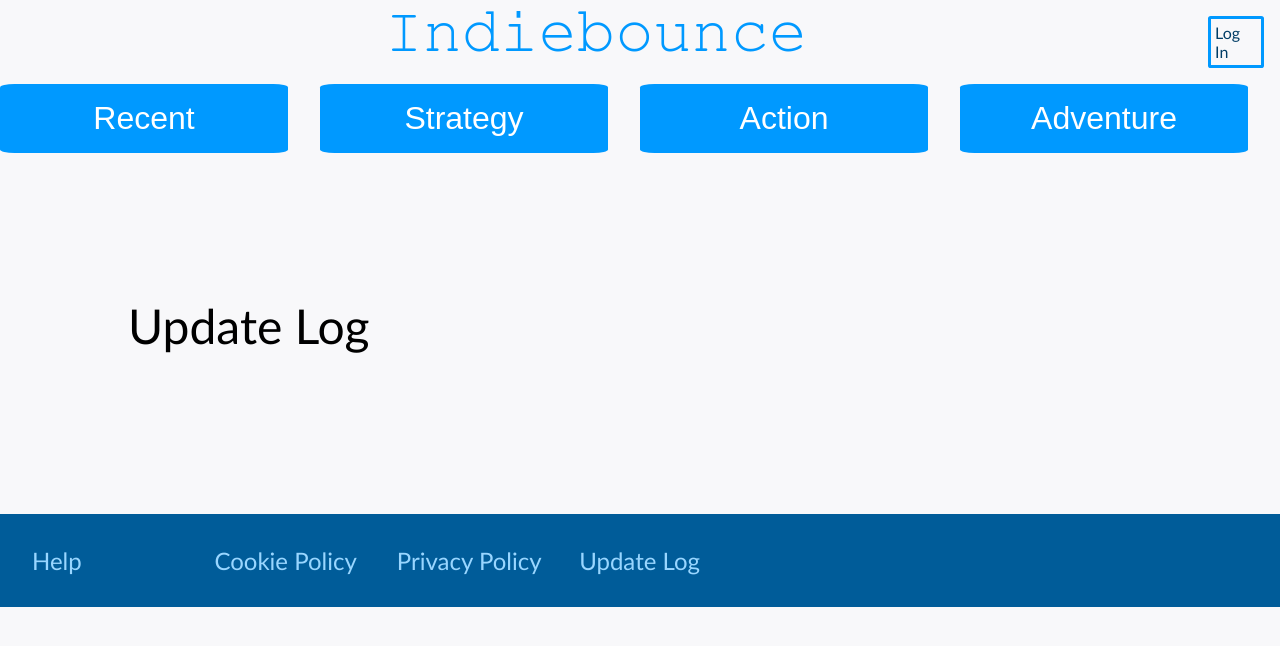
After one commit to margooose/indiebounce.com, a Django app: page /updatelog/ in a window 1280 px wide. The commit adds this page. Shown: the top 646 px of the page. Run offline with Django 4.2, Linux system fonts and the light colour scheme; data that the repository does not hold is empty.

Commit message:
4/19/2022 added update logs?

```diff
--- a/ActualWebsite/main/admin.py
+++ b/ActualWebsite/main/admin.py
@@ -1,5 +1,6 @@
 from django.contrib import admin
-from .models import Game, GameSegment
+from .models import Game, GameSegment, UpdateLog
 # Register your models here.
 admin.site.register(Game)
 admin.site.register(GameSegment)
+admin.site.register(UpdateLog)
--- a/ActualWebsite/main/templates/base.html
+++ b/ActualWebsite/main/templates/base.html
@@ -6,15 +6,19 @@
 
 
     <!-- favicon -->
-    <link rel="apple-touch-icon" sizes="180x180" href="/apple-touch-icon.png">
-    <link rel="icon" type="image/png" sizes="32x32" href="/favicon-32x32.png">
-    <link rel="icon" type="image/png" sizes="16x16" href="/favicon-16x16.png">
-    <link rel="manifest" href="/site.webmanifest">
-    <link rel="mask-icon" href="/safari-pinned-tab.svg" color="#5bbad5">
-    <meta name="msapplication-TileColor" content="#da532c">
-    <meta name="theme-color" content="#ffffff">
 
 
+<link rel="apple-touch-icon" sizes="180x180" href="{% static 'favicons/apple-touch-icon.png' %}">
+<link rel="icon" type="image/png" sizes="32x32" href="{% static 'favicons/favicon-32x32.png' %}">
+<link rel="icon" type="image/png" sizes="16x16" href="{% static 'favicons/favicon-16x16.png' %}">
+<link rel="manifest" href="{% static 'favicons/site.webmanifest' %}">
+<link rel="mask-icon" href="{% static 'favicons/safari-pinned-tab.svg' %}" color="#5bbad5">
+<meta name="msapplication-TileColor" content="#da532c">
+<meta name="theme-color" content="#ffffff">
+
+
+
+    <meta name="viewport">
 
     <link rel="stylesheet" type="text/css" href="{% static 'css/main_base.css' %}">
     <meta charset="UTF-8" content="width=device-width, initial-scale=1">
@@ -252,6 +256,7 @@ body {
         <a class="Bottom-Link" href="/help">Help</a>
         <a class="Bottom-Link" href="/cookiepolicy">Cookie Policy</a>
         <a class="Bottom-Link" href="/privacypolicy">Privacy Policy</a>
+        <a class="Bottom-Link" href="/updatelog">Update Log</a>
     </div>
 </div>
 
--- /dev/null
+++ b/ActualWebsite/main/templates/documentation/updateLog.html
@@ -0,0 +1,123 @@
+
+{% extends "base.html" %}
+{% load static %}
+<html lang="en">
+<title>{%block title %}Updates{%endblock%}</title>
+{%block content%}
+<style>
+
+/* Page */
+
+#Page-Div {
+    margin-top: 2rem;
+    margin-left: 6rem;
+    margin-right: 6rem;
+}
+
+
+a {
+    text-decoration: none;
+    color: black;
+}
+
+.Title {
+    font-size: 3rem;
+}
+
+.Text-Large {
+    margin-left: 4rem;
+    font-size: 1.8rem;
+}
+.Text-Regular {
+    margin-left: 4rem;
+    font-size: 1.5rem;
+}
+
+.Div {
+    margin-bottom: 8rem;
+}
+
+#Overview-Div {
+    margin-left: 2rem;
+}
+
+
+/* Update div */
+
+.Update-Counter {
+    color: #f8f8fa;
+}
+
+.Update-Anchor-Div {
+    background-color: hsl(193, 50%, 40%);
+    display: flex;
+    flex-direction: row;
+}
+
+.Update-Info-Div {
+    background-color: hsl(193, 50%, 40%);
+    color: #f8f8fa;
+    display: none;
+}
+
+
+</style>
+<body>
+
+    <div id="Page-Div">
+        <div id="Overview-Div" class="Div">
+            <p class="Title">Update Log</p>
+            {% for update in update_log_list %}
+            <div class="Update-Counter">
+                <div class="Update-Anchor-Div">
+                    <p style="color: #f8f8fa; font-size: 2rem; padding-left: 2rem; width: 80%; text-align: left;">{{update.pub_date}} - {{update.title}}</p>
+                    <a href="#" style="color: #f8f8fa; font-size: 6rem; width: 20%; text-align: right; padding-right: 2rem;" onclick="ShowUpdate({{update.pk}}); return false;">▷</a>
+                </div>
+                <div class="Update-Info-Div">
+                    <p style="padding: 4rem; font-size: 1.5rem; margin: 0rem;">{{update.text}}</p>
+                </div>
+            </div>
+
+            {% endfor %}
+        </div>
+
+
+    </div>
+
+<script>
+$("div.Update-Counter").html(function(index, html) {return "" - (index - 3) + "" + html;}); // https://stackoverflow.com/questions/41384598/jquery-javascript-equivalent-of-css-counter
+
+
+
+    function ShowUpdate(update_pk) {
+
+
+
+        let update_list = document.querySelectorAll('.Update-Counter');
+
+        update_list.forEach(function(update_counter) { // runs through each update, and opens/closes them based on the inputted update_pk
+                                                       // and checks if an update is open based on the button's text
+            let update_counter_number = parseInt(update_counter.textContent);
+            let update_button = update_counter.children[0].children[1]
+
+            let update_content = update_counter.children[1]
+
+            if (update_counter_number === update_pk && update_button.textContent === '▷') {
+                update_content.style.display = 'block';
+                update_button.textContent = '▽';
+            } else if (update_counter_number === update_pk && update_button.textContent === '▽') {
+                update_content.style.display = 'none';
+                update_button.textContent = '▷';
+            };
+
+        });
+
+
+    }
+
+
+</script>
+
+</body>
+{%endblock content%}
+</html>
--- a/ActualWebsite/main/templates/playGame.html
+++ b/ActualWebsite/main/templates/playGame.html
@@ -163,7 +163,7 @@ a {
 
             </div>
         </div>
-        <div id="Right-Blank-Div"></div>
+        <div id="Right-Blank-Div">7</div>
     </div>
 </body>
 {%endblock content%}
--- a/ActualWebsite/main/urls.py
+++ b/ActualWebsite/main/urls.py
@@ -3,6 +3,8 @@ from . import views
 app_name = 'main'
 # we start our views here in urls, passes to views
 urlpatterns = [
+
+    path('game/', views.game, name='game'),
 
     # main
     path('', views.home, name="home"),
@@ -16,6 +18,7 @@ urlpatterns = [
     path('help/', views.help, name="help"),
     path('cookiepolicy', views.cookiePolicy, name="cookiePolicy"),
     path('privacypolicy/', views.privacyPolicy, name="privacyPolicy"),
+    path('updatelog/', views.updateLog, name='updateLog'),
 
     # account
     path('account/', views.account, name="account"),
--- a/ActualWebsite/main/views.py
+++ b/ActualWebsite/main/views.py
@@ -4,7 +4,7 @@ from django.http import HttpResponseRedirect, HttpResponse, HttpRequest, JsonRes
 from django.contrib.auth import login, logout, authenticate
 
 from .forms import GameCreationForm, GameSegmentCreationFormOne, GameSegmentCreationFormTwo, RegisterForm, ProfilePictureForm, LoginForm
-from .models import Game, GameSegment
+from .models import Game, GameSegment, UpdateLog
 from accounts.models import Account
 import datetime
 import os
@@ -22,6 +22,10 @@ def get_time_in_seconds():
 
 
 # Create your views here.
+
+def game(request):
+    return render(request, 'game.html', {})
+
 
 def home(request):
 
@@ -54,8 +58,6 @@ def home(request):
             response.set_cookie('agrees_to_cookies', 'agrees_to_cookies', secure=True, samesite='Strict', httponly=True)
             return response
 
-
-
     context = {'recommended_gamesegments': recommended_gamesegments, 'agrees_to_cookies': agrees_to_cookies}
     return render(request, 'home.html', context)
 
@@ -73,6 +75,13 @@ def cookiePolicy(request):
 def privacyPolicy(request):
     context = {}
     return render(request, 'documentation/privacyPolicy.html', context)
+
+
+def updateLog(request):
+    update_log_list = UpdateLog.objects.order_by('-pub_date')[:5]
+
+    context = {'update_log_list': update_log_list}
+    return render(request, 'documentation/updateLog.html', context)
 
 
 def account(request):
```
Also changed, not shown: ActualWebsite/ActualWebsite/settings.py (+6 -6 lines), ActualWebsite/main/models.py (+11 -0 lines), ActualWebsite/static/favicons/browserconfig.xml (added, +9 -0 lines), ActualWebsite/static/js/syntaxInspection.js (+19 -13 lines), ActualWebsite/static/favicons/android-chrome-192x192.png (added), ActualWebsite/static/favicons/android-chrome-256x256.png (added), ActualWebsite/static/favicons/apple-touch-icon.png (added), ActualWebsite/static/favicons/favicon-16x16.png (added), ActualWebsite/static/favicons/favicon-32x32.png (added), ActualWebsite/static/favicons/favicon.ico (added), ActualWebsite/static/favicons/mstile-150x150.png (added), ActualWebsite/static/favicons/safari-pinned-tab.svg (added), ActualWebsite/static/favicons/site.webmanifest (added).
